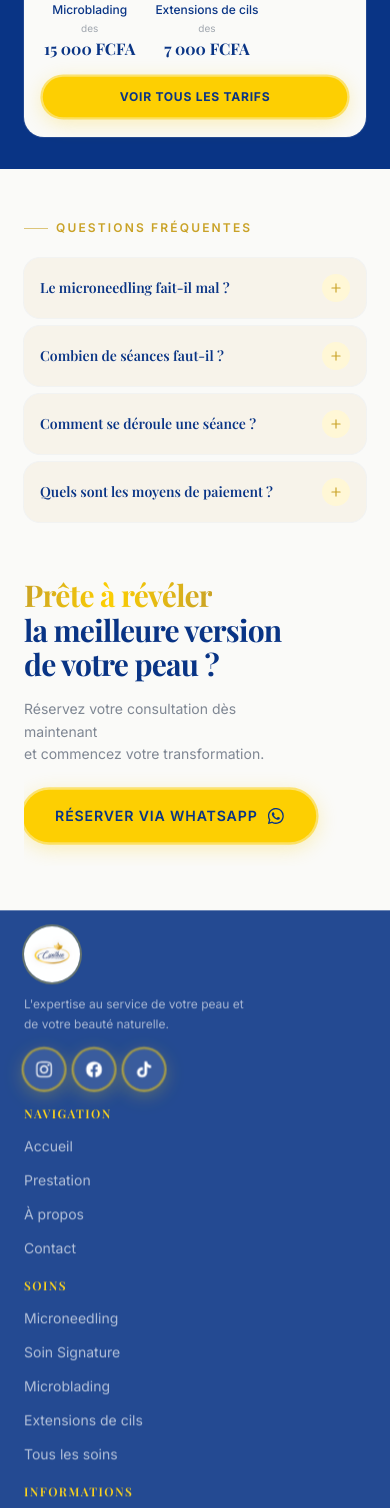
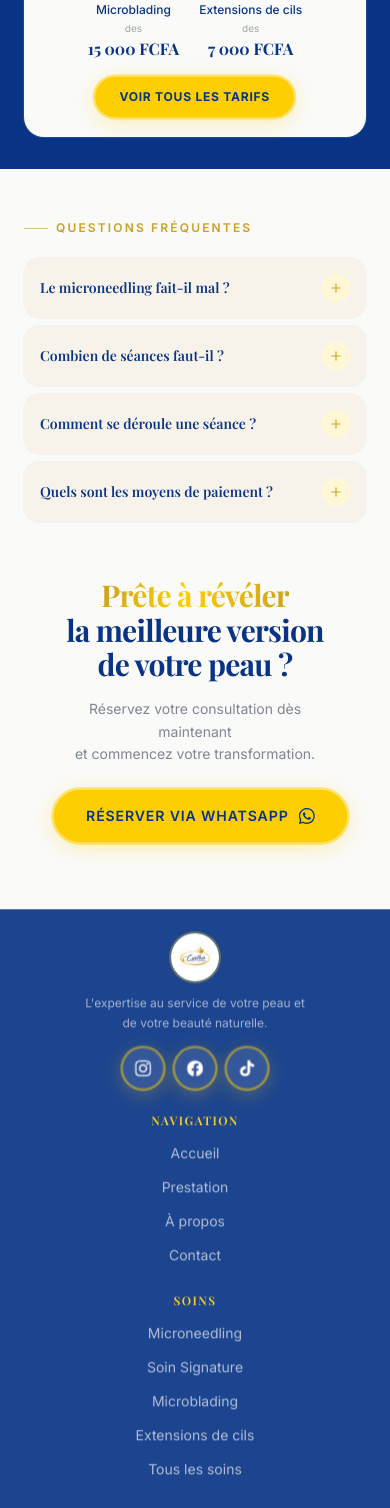
Before and after one commit to kenryalonzo/com.cythia.dev, a Next.js app: page / in a window 390 px wide. Shown: the part 6080-7588 px from the top of the page. Built offline with nearby package versions, Linux system fonts and the light colour scheme.

Commit message:
Refactor Explore, FAQ, and Footer components: improve layout, alignment, and responsiveness

```diff
--- a/components/Explore.tsx
+++ b/components/Explore.tsx
@@ -114,14 +114,14 @@ export function Explore() {
 
 				{/* Barre de tarifs */}
 				<Reveal direction="none" className="mt-5">
-					<div className="flex flex-col gap-4 rounded-2xl bg-ivory p-5 ring-1 ring-white/10 sm:flex-row sm:items-center sm:justify-between">
+					<div className="flex flex-col items-center gap-4 rounded-2xl bg-ivory p-5 ring-1 ring-white/10 sm:flex-row sm:items-center sm:justify-between">
 						{/* Label */}
 						<span className="eyebrow text-[10px] text-gold-deep">
 							Des tarifs transparents
 						</span>
 
 						{/* Tarifs */}
-						<div className="flex flex-wrap items-center gap-5">
+						<div className="flex flex-wrap justify-center items-center gap-5">
 							{tariffs.map((t) => (
 								<div key={t.name} className="flex flex-col items-center">
 									<span className="text-xs font-medium text-royal">
--- a/components/FAQ.tsx
+++ b/components/FAQ.tsx
@@ -97,7 +97,7 @@ export function FAQ() {
 
 					{/* Colonne droite — CTA + Lotus */}
 					<Reveal direction="right">
-						<div className="relative flex min-h-[240px] items-center overflow-hidden py-6 md:py-10 lg:min-h-[360px]">
+						<div className="relative flex min-h-[240px] items-center justify-center overflow-hidden py-6 md:py-10 lg:justify-start lg:min-h-[360px]">
 							{/* Lotus en arrière-plan — collé à droite, caché sur mobile */}
 							<motion.div
 								animate={{
@@ -122,7 +122,7 @@ export function FAQ() {
 							</motion.div>
 
 							{/* Contenu CTA — z-index élevé pour passer devant */}
-							<div className="relative z-20 max-w-[280px] lg:ml-4">
+							<div className="relative z-20 max-w-[280px] text-center lg:ml-4 lg:text-left">
 								<h2 className="font-display text-3xl font-bold leading-[1.15] tracking-tight text-royal sm:text-4xl">
 									<span className="text-gradient-gold">Prête à révéler</span>
 									<br />
@@ -135,7 +135,7 @@ export function FAQ() {
 									<br />
 									et commencez votre transformation.
 								</p>
-								<div className="mt-6">
+								<div className="mt-6 lg:text-left">
 									<Button
 										href={waLink()}
 										external
--- a/components/Footer.tsx
+++ b/components/Footer.tsx
@@ -81,24 +81,24 @@ export function Footer() {
 			variant="scroll"
 			className="relative overflow-hidden bg-royal"
 		>
-			<div className="container-luxe relative py-4 md:py-6">
-				<div className="relative grid grid-cols-1 gap-4 sm:grid-cols-2 lg:grid-cols-[1.2fr_1fr_1fr_1fr_1fr]">
+			<div className="container-luxe relative py-6 md:py-8">
+				<div className="relative grid grid-cols-1 gap-6 sm:grid-cols-2 lg:grid-cols-[1.2fr_1fr_1fr_1fr_1fr] lg:gap-8">
 					{/* Colonne 1 — Logo + baseline + réseaux */}
 					<Reveal direction="none">
-						<div>
+						<div className="flex flex-col items-center sm:items-start">
 							<div className="flex items-center gap-3">
 								<Image
 									src="/assets/logo-cynthia.png"
 									alt={site.brand}
-									width={60}
-									height={60}
-									className="h-14 w-14 rounded-full ring-2 ring-gold/30"
+									width={48}
+									height={48}
+									className="h-12 w-12 rounded-full ring-2 ring-gold/30 sm:h-14 sm:w-14"
 								/>
 							</div>
-							<p className="mt-3 max-w-[220px] text-xs leading-relaxed text-white/60">
+							<p className="mt-3 max-w-[220px] text-center text-xs leading-relaxed text-white/60 sm:text-left">
 								{site.baseline}
 							</p>
-							<div className="mt-4 flex gap-2.5">
+							<div className="mt-4 flex justify-center gap-3 sm:justify-start sm:gap-2.5">
 								{socials.map((s, i) => (
 									<motion.a
 										key={s.name}
@@ -122,10 +122,11 @@ export function Footer() {
 
 					{/* Colonne 2 — Navigation */}
 					<Reveal direction="none">
+						<div className="flex flex-col items-center sm:items-start">
 							<h3 className="font-display text-xs font-semibold uppercase tracking-[0.12em] text-gold">
 								Navigation
 							</h3>
-						<ul className="mt-2.5 space-y-1.5">
+							<ul className="mt-2.5 space-y-1.5 text-center sm:text-left">
 								{navLinks.map((link) => (
 									<li key={link.href}>
 										<a
@@ -137,14 +138,16 @@ export function Footer() {
 									</li>
 								))}
 							</ul>
+						</div>
 					</Reveal>
 
 					{/* Colonne 3 — Soins */}
 					<Reveal direction="none">
+						<div className="flex flex-col items-center sm:items-start">
 							<h3 className="font-display text-xs font-semibold uppercase tracking-[0.12em] text-gold">
 								Soins
 							</h3>
-						<ul className="mt-2.5 space-y-1.5">
+							<ul className="mt-2.5 space-y-1.5 text-center sm:text-left">
 								{soins.map((s) => (
 									<li key={s.label}>
 										<a
@@ -156,17 +159,19 @@ export function Footer() {
 									</li>
 								))}
 							</ul>
+						</div>
 					</Reveal>
 
 					{/* Colonne 4 — Informations */}
 					<Reveal direction="none">
+						<div className="flex flex-col items-center sm:items-start">
 							<h3 className="font-display text-xs font-semibold uppercase tracking-[0.12em] text-gold">
 								Informations
 							</h3>
-						<ul className="mt-2.5 space-y-2">
+							<ul className="mt-2.5 space-y-2 text-center sm:text-left">
 								<li>
-								<span className="inline-flex items-start gap-2 text-sm text-white/65">
-									<MapPin size={14} className="mt-0.5 shrink-0" />
+									<span className="inline-flex items-center gap-2 text-sm text-white/65 sm:items-start">
+										<MapPin size={14} className="shrink-0 sm:mt-0.5" />
 										<span>
 											{site.address}
 											<br />({site.city})
@@ -176,9 +181,9 @@ export function Footer() {
 								<li>
 									<a
 										href={`tel:${site.phoneRaw}`}
-									className="inline-flex items-start gap-2 text-sm text-white/65 transition-colors hover:text-gold"
+										className="inline-flex items-center gap-2 text-sm text-white/65 transition-colors hover:text-gold sm:items-start"
 									>
-									<Phone size={14} className="mt-0.5 shrink-0" />
+										<Phone size={14} className="shrink-0" />
 										{site.phone}
 									</a>
 								</li>
@@ -189,21 +194,23 @@ export function Footer() {
 										)}
 										target="_blank"
 										rel="noopener noreferrer"
-									className="inline-flex items-start gap-2 text-sm text-white/65 transition-colors hover:text-gold"
+										className="inline-flex items-center gap-2 text-sm text-white/65 transition-colors hover:text-gold sm:items-start"
 									>
-									<MessageCircle size={14} className="mt-0.5 shrink-0" />
+										<MessageCircle size={14} className="shrink-0" />
 										Réservation via WhatsApp
 									</a>
 								</li>
 							</ul>
+						</div>
 					</Reveal>
 
 					{/* Colonne 5 — Horaires */}
 					<Reveal direction="none">
+						<div className="flex flex-col items-center sm:items-start">
 							<h3 className="font-display text-xs font-semibold uppercase tracking-[0.12em] text-gold">
 								Horaires
 							</h3>
-						<ul className="mt-2.5 space-y-1.5 text-sm text-white/65">
+							<ul className="mt-2.5 space-y-1.5 text-center text-sm text-white/65 sm:text-left">
 								<li>
 									Lundi - Samedi
 									<br />
@@ -215,6 +222,7 @@ export function Footer() {
 									<span className="text-white/80">Fermé</span>
 								</li>
 							</ul>
+						</div>
 					</Reveal>
 				</div>
 
```
Lines whose indentation alone changed are shown as unchanged.
